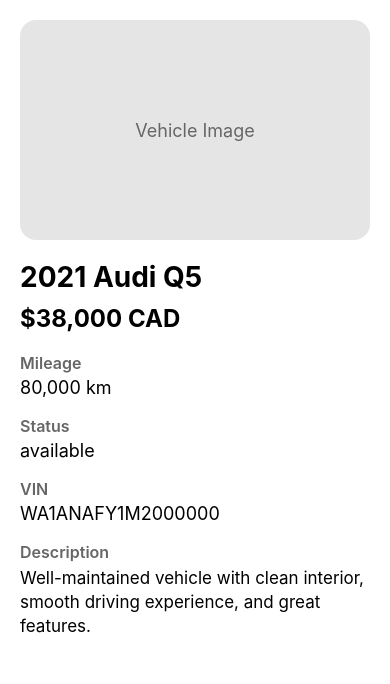
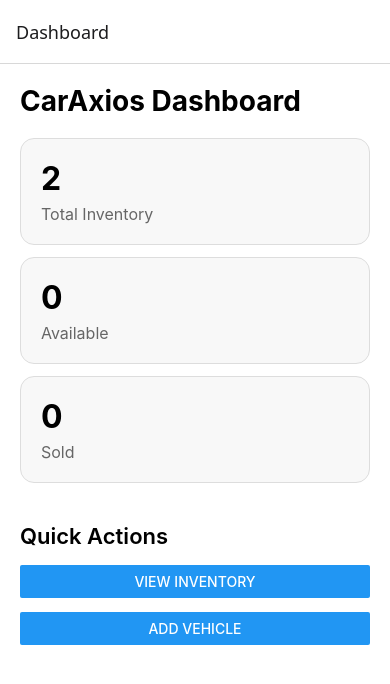
Before and after one commit to Jingjing-Duan/caraxios-mobile-app, a React Native app: screen /Dashboard in a window 390 px wide. Shown: the top 684 px of the page. Built offline with nearby package versions, Linux system fonts and the light colour scheme.

Commit message:
Add navigation between core screens

```diff
--- a/App.tsx
+++ b/App.tsx
@@ -1,6 +1,25 @@
 import React from 'react';
+import { NavigationContainer } from '@react-navigation/native';
+import { createNativeStackNavigator } from '@react-navigation/native-stack';
+
+import DashboardScreen from './src/screens/DashboardScreen';
+import InventoryListScreen from './src/screens/InventoryListScreen';
 import VehicleDetailScreen from './src/screens/VehicleDetailScreen';
+import CreateVehicleScreen from './src/screens/CreateVehicleScreen';
+import EditVehicleScreen from './src/screens/EditVehicleScreen';
+
+const Stack = createNativeStackNavigator();
 
 export default function App() {
-    return <VehicleDetailScreen />;
+    return (
+        <NavigationContainer>
+            <Stack.Navigator initialRouteName="Dashboard">
+                <Stack.Screen name="Dashboard" component={DashboardScreen} />
+                <Stack.Screen name="Inventory" component={InventoryListScreen} />
+                <Stack.Screen name="VehicleDetail" component={VehicleDetailScreen} />
+                <Stack.Screen name="CreateVehicle" component={CreateVehicleScreen} />
+                <Stack.Screen name="EditVehicle" component={EditVehicleScreen} />
+            </Stack.Navigator>
+        </NavigationContainer>
+    );
 }
--- a/package.json
+++ b/package.json
@@ -9,10 +9,14 @@
     "web": "expo start --web"
   },
   "dependencies": {
+    "@react-navigation/native": "^7.3.5",
+    "@react-navigation/native-stack": "^7.17.7",
     "expo": "~54.0.34",
     "expo-status-bar": "~3.0.9",
     "react": "19.1.0",
-    "react-native": "0.81.5"
+    "react-native": "0.81.5",
+    "react-native-safe-area-context": "~5.6.0",
+    "react-native-screens": "~4.16.0"
   },
   "devDependencies": {
     "@types/react": "~19.1.0",
--- a/src/mocks/vehicles.ts
+++ b/src/mocks/vehicles.ts
@@ -7,6 +7,8 @@
     trim: "Premium",
     askPrice: 38000,
     mileage: 80000,
+    vin:'WA1ANAFY123456',
+    description:'Luxury SUV',
     status: "available",
     primaryImage:
       "https://images.unsplash.com/photo-1555215695-3004980ad54e"
@@ -20,6 +22,8 @@
     askPrice: 32000,
     mileage: 60000,
     status: "available",
+    vin:'JT123456789',
+    description:'Family SUV',
     primaryImage:
       "https://images.unsplash.com/photo-1494976388531-d1058494cdd8"
   }
--- /dev/null
+++ b/src/screens/CreateVehicleScreen.tsx
@@ -0,0 +1,75 @@
+import React, { useState } from 'react';
+import { View, Text, TextInput, Button, StyleSheet, ScrollView } from 'react-native';
+
+export default function CreateVehicleScreen() {
+    const [year, setYear] = useState('');
+    const [make, setMake] = useState('');
+    const [model, setModel] = useState('');
+    const [askPrice, setAskPrice] = useState('');
+    const [mileage, setMileage] = useState('');
+    const [vin, setVin] = useState('');
+    const [description, setDescription] = useState('');
+
+    const handleSave = () => {
+        const vehicle = {
+            year: Number(year),
+            make,
+            model,
+            askPrice: Number(askPrice),
+            mileage: Number(mileage),
+            vin,
+            description,
+            status: 'available',
+        };
+
+        console.log('Vehicle to save:', vehicle);
+    };
+
+    return (
+        <ScrollView style={styles.container}>
+            <Text style={styles.title}>Add Vehicle</Text>
+
+            <TextInput style={styles.input} placeholder="VIN" value={vin} onChangeText={setVin} />
+            <TextInput style={styles.input} placeholder="Year" value={year} onChangeText={setYear} keyboardType="numeric" />
+            <TextInput style={styles.input} placeholder="Make" value={make} onChangeText={setMake} />
+            <TextInput style={styles.input} placeholder="Model" value={model} onChangeText={setModel} />
+            <TextInput style={styles.input} placeholder="Ask Price" value={askPrice} onChangeText={setAskPrice} keyboardType="numeric" />
+            <TextInput style={styles.input} placeholder="Mileage" value={mileage} onChangeText={setMileage} keyboardType="numeric" />
+
+            <TextInput
+                style={[styles.input, styles.textArea]}
+                placeholder="Description"
+                value={description}
+                onChangeText={setDescription}
+                multiline
+            />
+
+            <Button title="Save Vehicle" onPress={handleSave} />
+        </ScrollView>
+    );
+}
+
+const styles = StyleSheet.create({
+    container: {
+        flex: 1,
+        padding: 20,
+        backgroundColor: '#fff',
+    },
+    title: {
+        fontSize: 28,
+        fontWeight: 'bold',
+        marginBottom: 20,
+    },
+    input: {
+        borderWidth: 1,
+        borderColor: '#ccc',
+        borderRadius: 10,
+        padding: 12,
+        marginBottom: 14,
+        fontSize: 16,
+    },
+    textArea: {
+        height: 100,
+        textAlignVertical: 'top',
+    },
+});
--- /dev/null
+++ b/src/screens/DashboardScreen.tsx
@@ -0,0 +1,94 @@
+import React from 'react';
+import { View, Text, Button, StyleSheet, ScrollView } from 'react-native';
+import { vehicles } from '../mocks/vehicles';
+
+export default function DashboardScreen({ navigation }: any) {
+    const totalVehicles = vehicles.length;
+    const availableVehicles = vehicles.filter(v => v.status === 'Available').length;
+    const soldVehicles = vehicles.filter(v => v.status === 'Sold').length;
+
+    return (
+        <ScrollView style={styles.container}>
+            <Text style={styles.title}>CarAxios Dashboard</Text>
+
+            <View style={styles.statsContainer}>
+                <View style={styles.card}>
+                    <Text style={styles.cardNumber}>{totalVehicles}</Text>
+                    <Text style={styles.cardLabel}>Total Inventory</Text>
+                </View>
+
+                <View style={styles.card}>
+                    <Text style={styles.cardNumber}>{availableVehicles}</Text>
+                    <Text style={styles.cardLabel}>Available</Text>
+                </View>
+
+                <View style={styles.card}>
+                    <Text style={styles.cardNumber}>{soldVehicles}</Text>
+                    <Text style={styles.cardLabel}>Sold</Text>
+                </View>
+            </View>
+
+            <View style={styles.actions}>
+                <Text style={styles.sectionTitle}>Quick Actions</Text>
+
+                <View style={styles.buttonWrapper}>
+                    <Button
+                        title="View Inventory"
+                        onPress={() => navigation.navigate('Inventory')}
+                    />
+                </View>
+
+                <View style={styles.buttonWrapper}>
+                    <Button
+                        title="Add Vehicle"
+                        onPress={() => navigation.navigate('CreateVehicle')}
+                    />
+                </View>
+            </View>
+        </ScrollView>
+    );
+}
+
+const styles = StyleSheet.create({
+    container: {
+        flex: 1,
+        padding: 20,
+        backgroundColor: '#fff',
+    },
+    title: {
+        fontSize: 28,
+        fontWeight: 'bold',
+        marginBottom: 20,
+    },
+    statsContainer: {
+        gap: 12,
+        marginBottom: 30,
+    },
+    card: {
+        borderWidth: 1,
+        borderColor: '#ddd',
+        borderRadius: 14,
+        padding: 20,
+        backgroundColor: '#f8f8f8',
+    },
+    cardNumber: {
+        fontSize: 32,
+        fontWeight: 'bold',
+        marginBottom: 6,
+    },
+    cardLabel: {
+        fontSize: 16,
+        color: '#666',
+    },
+    actions: {
+        marginTop: 10,
+    },
+    sectionTitle: {
+        fontSize: 22,
+        fontWeight: '600',
+        marginBottom: 16,
+    },
+    buttonWrapper: {
+        marginBottom: 14,
+    },
+});
--- /dev/null
+++ b/src/screens/EditVehicleScreen.tsx
@@ -0,0 +1,78 @@
+import React, { useState } from 'react';
+import { Text, TextInput, Button, StyleSheet, ScrollView } from 'react-native';
+import { vehicles } from '../mocks/vehicles';
+
+export default function EditVehicleScreen() {
+    const existingVehicle = vehicles[0];
+
+    const [year, setYear] = useState(String(existingVehicle.year));
+    const [make, setMake] = useState(existingVehicle.make);
+    const [model, setModel] = useState(existingVehicle.model);
+    const [askPrice, setAskPrice] = useState(String(existingVehicle.askPrice));
+    const [mileage, setMileage] = useState(String(existingVehicle.mileage));
+    const [vin, setVin] = useState(existingVehicle.vin ?? '');
+    const [description, setDescription] = useState(existingVehicle.description ?? '');
+
+    const handleUpdate = () => {
+        const updatedVehicle = {
+            ...existingVehicle,
+            year: Number(year),
+            make,
+            model,
+            askPrice: Number(askPrice),
+            mileage: Number(mileage),
+            vin,
+            description,
+        };
+
+        console.log('Vehicle updated:', updatedVehicle);
+    };
+
+    return (
+        <ScrollView style={styles.container}>
+            <Text style={styles.title}>Edit Vehicle</Text>
+
+            <TextInput style={styles.input} placeholder="VIN" value={vin} onChangeText={setVin} />
+            <TextInput style={styles.input} placeholder="Year" value={year} onChangeText={setYear} keyboardType="numeric" />
+            <TextInput style={styles.input} placeholder="Make" value={make} onChangeText={setMake} />
+            <TextInput style={styles.input} placeholder="Model" value={model} onChangeText={setModel} />
+            <TextInput style={styles.input} placeholder="Ask Price" value={askPrice} onChangeText={setAskPrice} keyboardType="numeric" />
+            <TextInput style={styles.input} placeholder="Mileage" value={mileage} onChangeText={setMileage} keyboardType="numeric" />
+
+            <TextInput
+                style={[styles.input, styles.textArea]}
+                placeholder="Description"
+                value={description}
+                onChangeText={setDescription}
+                multiline
+            />
+
+            <Button title="Update Vehicle" onPress={handleUpdate} />
+        </ScrollView>
+    );
+}
+
+const styles = StyleSheet.create({
+    container: {
+        flex: 1,
+        padding: 20,
+        backgroundColor: '#fff',
+    },
+    title: {
+        fontSize: 28,
+        fontWeight: 'bold',
+        marginBottom: 20,
+    },
+    input: {
+        borderWidth: 1,
+        borderColor: '#ccc',
+        borderRadius: 10,
+        padding: 12,
+        marginBottom: 14,
+        fontSize: 16,
+    },
+    textArea: {
+        height: 100,
+        textAlignVertical: 'top',
+    },
+});
--- a/src/screens/InventoryListScreen.tsx
+++ b/src/screens/InventoryListScreen.tsx
@@ -1,7 +1,8 @@
 import React from 'react';
 import VehicleCard from '../components/VehicleCard';
+import { Pressable } from 'react-native';
 
-export default function InventoryListScreen() {
+export default function InventoryListScreen({ navigation }: any) {
 
     const vehicles = [
         {
@@ -25,10 +26,12 @@
     return (
         <>
             {vehicles.map(vehicle => (
-                <VehicleCard
+                <Pressable
                     key={vehicle.id}
-                    vehicle={vehicle}
-                />
+                    onPress={() => navigation.navigate('VehicleDetail')}
+                >
+                    <VehicleCard vehicle={vehicle} />
+                </Pressable>
             ))}
         </>
     );
```
Also changed, not shown: 1 other file (tests, documents, lock files or other folders).
